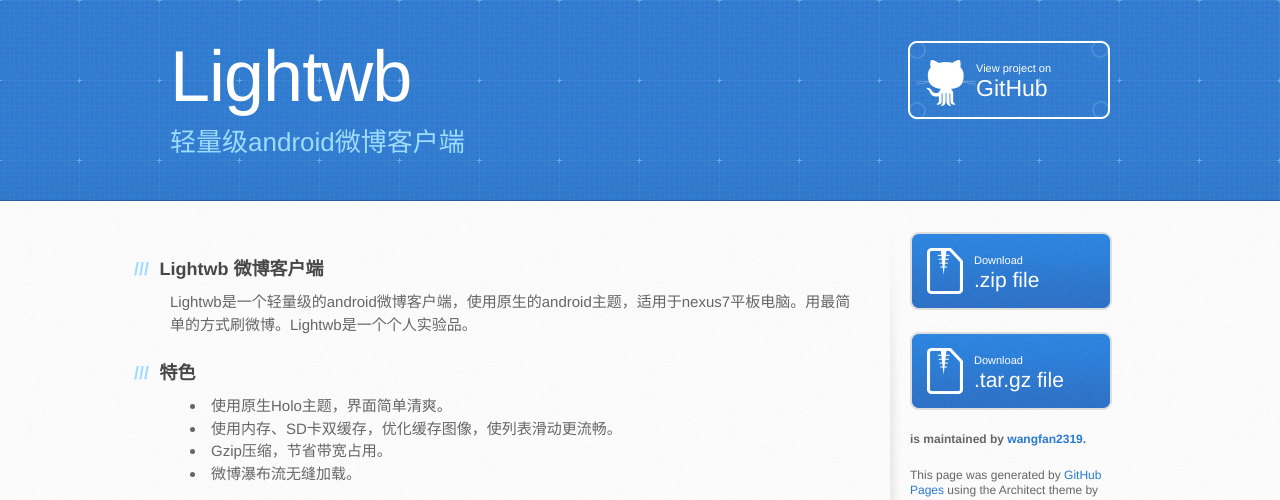
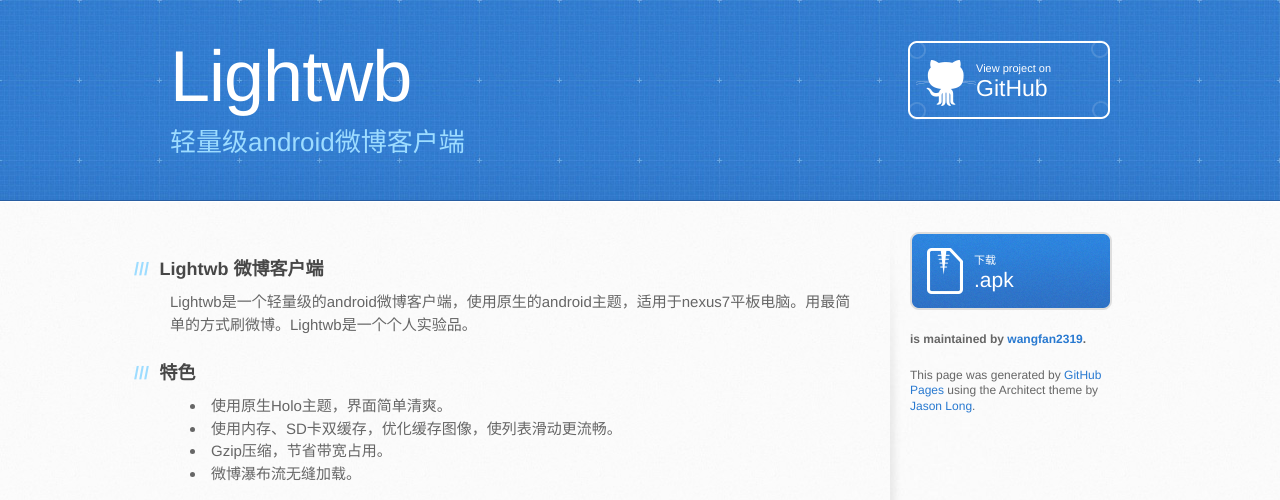
Before and after one commit to wangfan2319/lightwb, a plain HTML site: page index.html in a window 1280 px wide. Shown: the top 500 px of the page. Drawn offline with Linux system fonts and the light colour scheme.

Commit message:
added apk

```diff
--- a/index.html
+++ b/index.html
@@ -60,14 +60,11 @@
         </section>
 
         <aside id="sidebar">
-          <a href="https://github.com/wangfan2319/Lightwb/zipball/master" class="button">
-            <small>Download</small>
-            .zip file
+          <a href="http://wangfan2319.github.io/lightwb/Lightwb.apk" class="button">
+            <small>下载</small>
+            .apk
           </a>
-          <a href="https://github.com/wangfan2319/Lightwb/tarball/master" class="button">
-            <small>Download</small>
-            .tar.gz file
-          </a>
+
 
           <p class="repo-owner"><a href="https://github.com/wangfan2319/Lightwb"></a> is maintained by <a href="https://github.com/wangfan2319">wangfan2319</a>.</p>
 
```
Also changed, not shown: 1 other file.
